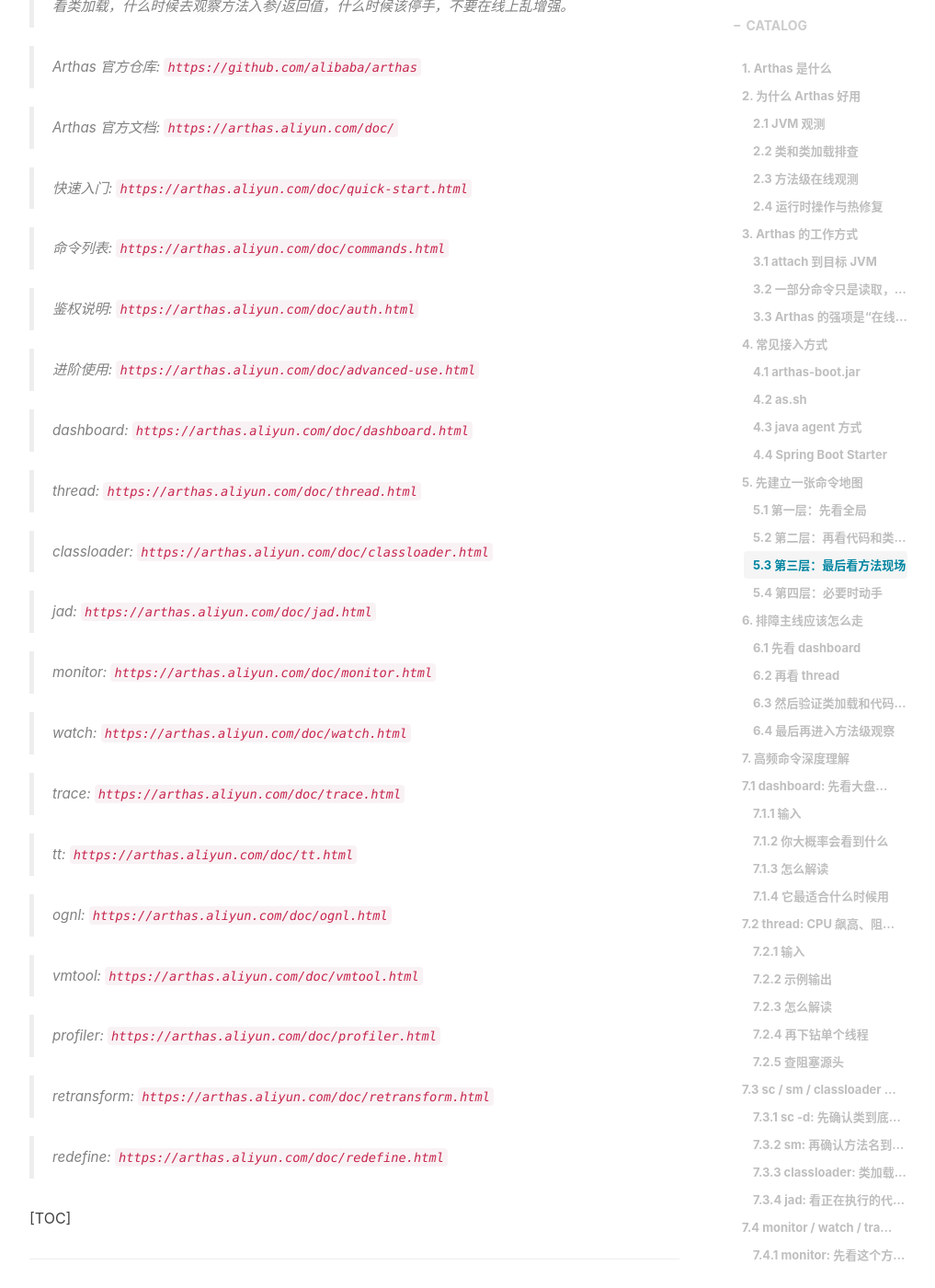
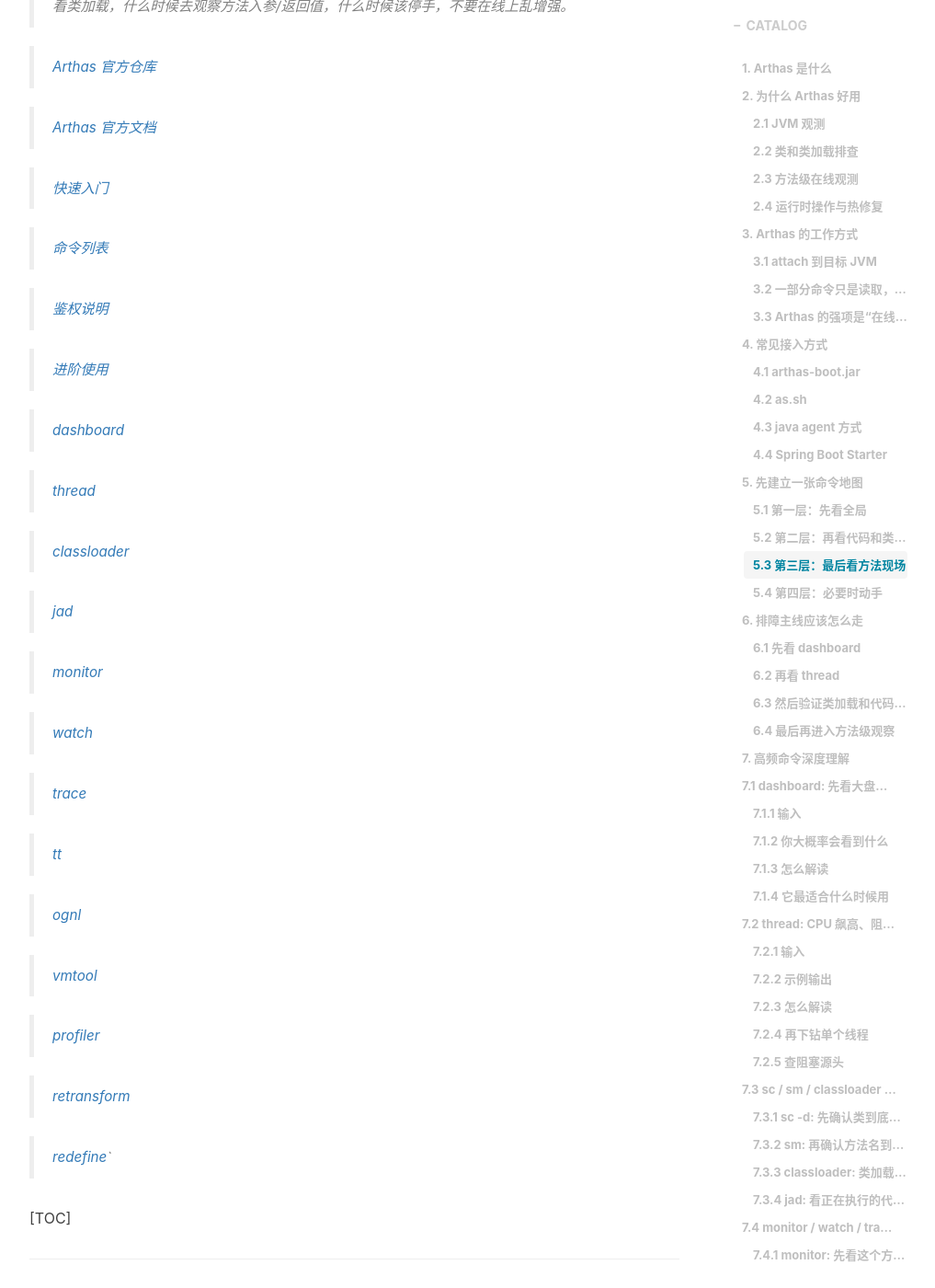
Before and after one commit to zxNchuPG/zxNchuPG.github.io, a Jekyll site: the page built from _posts/2026-05-21-01-arthas诊断工具.markdown, in a window 1280 px wide and 1400 px high, scrolled down 738 px. Shown: the whole window at 92% size, without its empty margins (233-1250 px from the left). Built offline with Jekyll 4.4.1, drawn with Linux system fonts in a browser that asks for light colours; nearby versions of some CDN libraries; comment, search, counter and statistics services are not loaded.

Commit message:
fix(参考链接格式):

```diff
--- a/_posts/2026-05-21-01-arthas诊断工具.markdown
+++ b/_posts/2026-05-21-01-arthas诊断工具.markdown
@@ -16,43 +16,43 @@ tags:
 
 > 目标不是把命令全背一遍，而是建立一套排障脑图: 什么时候看全局，什么时候看线程，什么时候看类加载，什么时候去观察方法入参/返回值，什么时候该停手，不要在线上乱增强。
 
-> Arthas 官方仓库: `https://github.com/alibaba/arthas`
-
-> Arthas 官方文档: `https://arthas.aliyun.com/doc/`
-
-> 快速入门: `https://arthas.aliyun.com/doc/quick-start.html`
-
-> 命令列表: `https://arthas.aliyun.com/doc/commands.html`
-
-> 鉴权说明: `https://arthas.aliyun.com/doc/auth.html`
-
-> 进阶使用: `https://arthas.aliyun.com/doc/advanced-use.html`
-
-> dashboard: `https://arthas.aliyun.com/doc/dashboard.html`
-
-> thread: `https://arthas.aliyun.com/doc/thread.html`
-
-> classloader: `https://arthas.aliyun.com/doc/classloader.html`
-
-> jad: `https://arthas.aliyun.com/doc/jad.html`
-
-> monitor: `https://arthas.aliyun.com/doc/monitor.html`
-
-> watch: `https://arthas.aliyun.com/doc/watch.html`
-
-> trace: `https://arthas.aliyun.com/doc/trace.html`
-
-> tt: `https://arthas.aliyun.com/doc/tt.html`
-
-> ognl: `https://arthas.aliyun.com/doc/ognl.html`
-
-> vmtool: `https://arthas.aliyun.com/doc/vmtool.html`
-
-> profiler: `https://arthas.aliyun.com/doc/profiler.html`
-
-> retransform: `https://arthas.aliyun.com/doc/retransform.html`
-
-> redefine: `https://arthas.aliyun.com/doc/redefine.html`
+> [Arthas 官方仓库](https://github.com/alibaba/arthas)
+
+> [Arthas 官方文档](https://arthas.aliyun.com/doc/)
+
+> [快速入门](https://arthas.aliyun.com/doc/quick-start.html)
+
+> [命令列表](https://arthas.aliyun.com/doc/commands.html)
+
+> [鉴权说明](https://arthas.aliyun.com/doc/auth.html)
+
+> [进阶使用](https://arthas.aliyun.com/doc/advanced-use.html)
+
+> [dashboard](https://arthas.aliyun.com/doc/dashboard.html)
+
+> [thread](https://arthas.aliyun.com/doc/thread.html)
+
+> [classloader](https://arthas.aliyun.com/doc/classloader.html)
+
+> [jad](https://arthas.aliyun.com/doc/jad.html)
+
+> [monitor](https://arthas.aliyun.com/doc/monitor.html)
+
+> [watch](https://arthas.aliyun.com/doc/watch.html)
+
+> [trace](https://arthas.aliyun.com/doc/trace.html)
+
+> [tt](https://arthas.aliyun.com/doc/tt.html)
+
+> [ognl](https://arthas.aliyun.com/doc/ognl.html)
+
+> [vmtool](https://arthas.aliyun.com/doc/vmtool.html)
+
+> [profiler](https://arthas.aliyun.com/doc/profiler.html)
+
+> [retransform](https://arthas.aliyun.com/doc/retransform.html)
+
+> [redefine](https://arthas.aliyun.com/doc/redefine.html)`
 
 [TOC]
 
```
Also changed, not shown: _posts/2026-05-17-caffeine缓存.markdown (+9 -9 lines), _posts/2026-05-21-02-metrics监控数据.markdown (+11 -11 lines), _posts/2026-05-21-03-prometheus监控系统.markdown (+7 -7 lines), _posts/2026-05-21-04-grafana监控可视化.markdown (+5 -5 lines), _posts/2026-06-06-MyBatis插件机制与SQL改写.markdown (+10 -10 lines).
